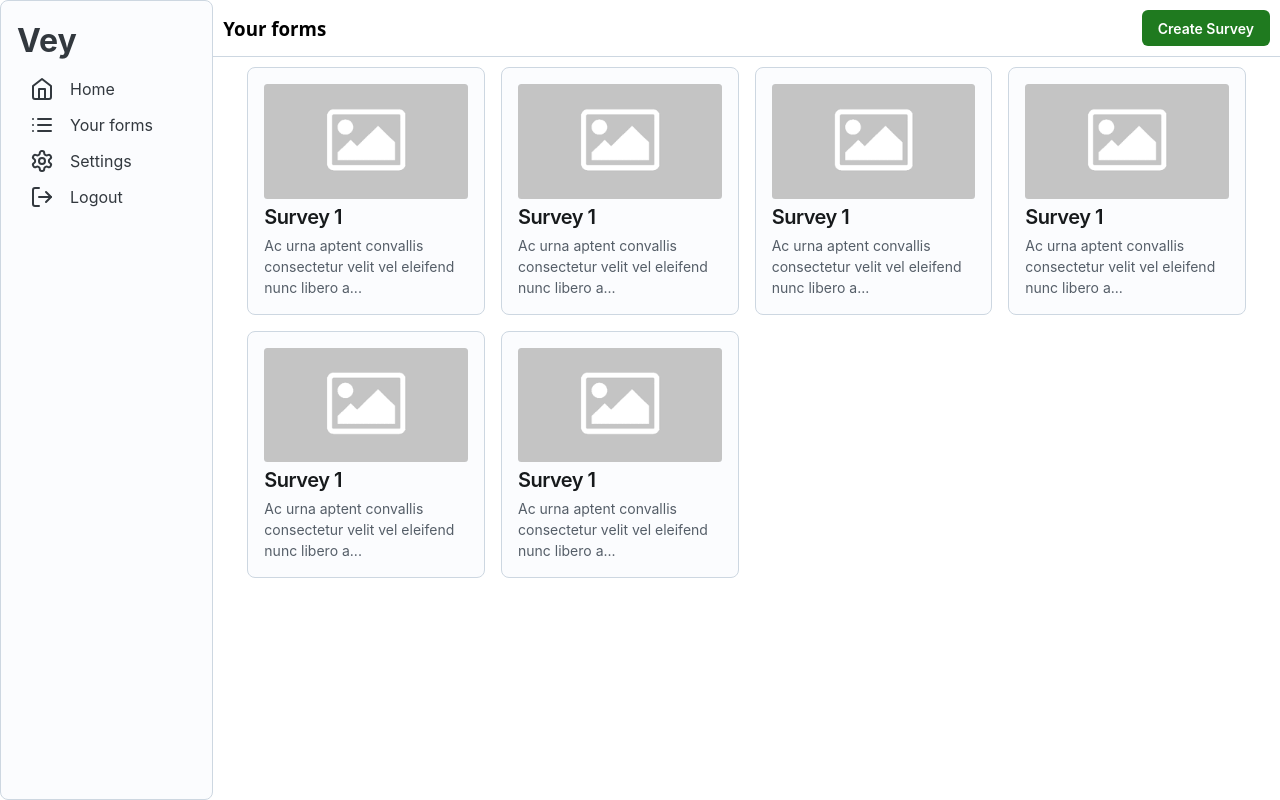
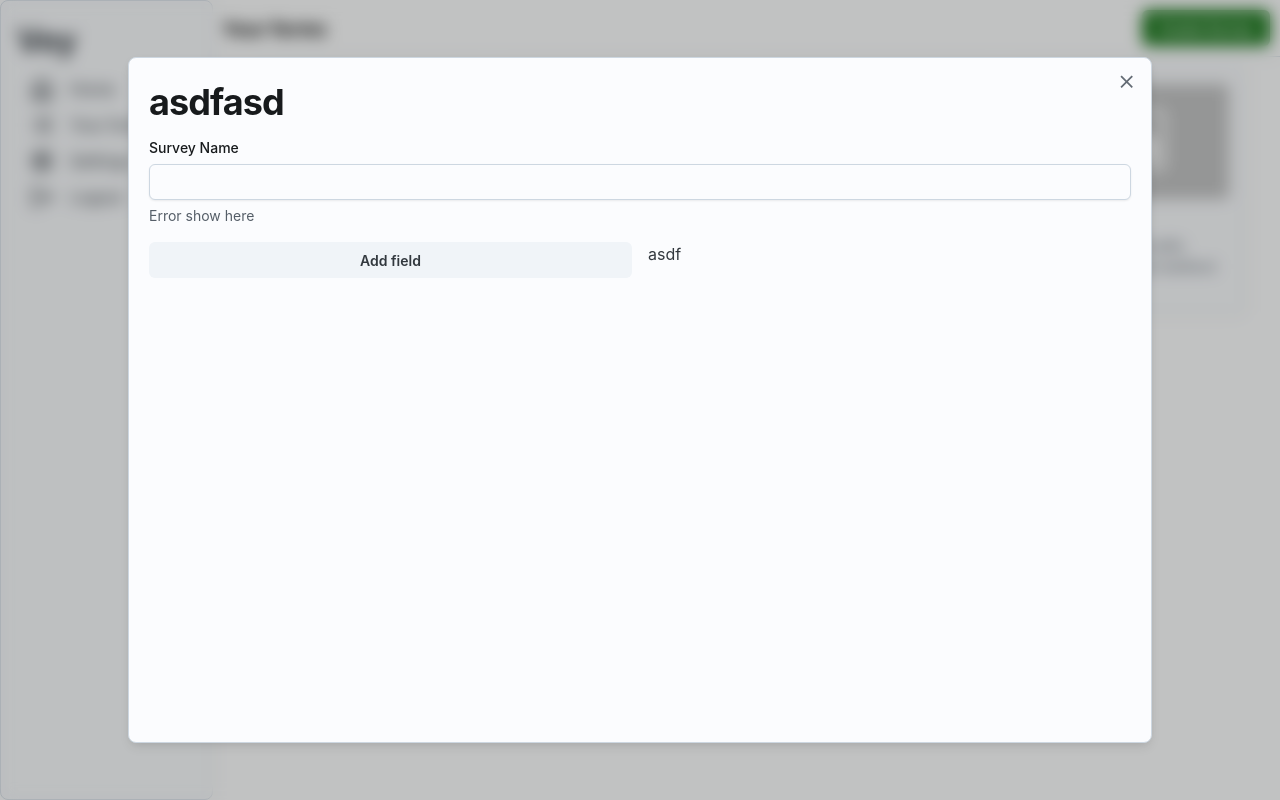
Before and after one commit to Lexpeee/survey-builder, a Next.js app: page /my-forms in a window 1280 px wide. Built offline with nearby package versions, Linux system fonts and the light colour scheme.

Commit message:
feat(app): Create survey modal

```diff
--- a/package.json
+++ b/package.json
@@ -22,6 +22,8 @@
     "next": "13.4.19",
     "react": "18.2.0",
     "react-dom": "18.2.0",
-    "typescript": "5.2.2"
+    "react-hook-form": "^7.46.1",
+    "typescript": "5.2.2",
+    "uuid": "^9.0.1"
   }
 }
--- /dev/null
+++ b/src/components/Modal/CreateSurvey.tsx
@@ -0,0 +1,201 @@
+import { styled } from '@/stitches.config'
+import {
+  Button,
+  ButtonGroup,
+  Card,
+  CardContent,
+  Divider,
+  FormControl,
+  FormHelperText,
+  FormLabel,
+  Grid,
+  Input,
+  Modal,
+  ModalClose,
+  ModalDialog,
+  Option,
+  Select,
+  Switch,
+  Sheet,
+  Tab,
+  TabList,
+  TabPanel,
+  Tabs,
+  Typography
+} from '@mui/joy'
+import {
+  Trash as TrashIcon
+} from 'lucide-react'
+import {
+  FC,
+  useEffect,
+  useState
+} from 'react'
+import { v4 as uuid } from 'uuid'
+
+type CreateSurveyModalProps = {
+  isOpen: boolean
+  onClose: () => void
+}
+
+const CreateSurveyModal: FC<CreateSurveyModalProps> = ({
+  isOpen,
+  onClose
+}) => {
+  const [step, setStep] = useState(0)
+
+  // form states
+  const [fields, setFields] = useState<any>([])
+
+  const addField = () => {
+    let defaultData = {
+      id: uuid(),
+      order: fields.length + 1,
+      name: "",
+      label: `Field ${fields.length}`,
+      type: 'text',
+      defaultValue: '',
+      options: [],
+      isFullScreen: false
+    }
+    // TODO: add logic to check if there are names existing
+    setFields(fields.concat(defaultData))
+  }
+
+  const removeField = (id: number) => {
+    setFields(prevState => prevState.filter((v:any) => v?.id !== id))
+  }
+
+  /** Main submit method */
+  const handleSubmitForm = () => {
+    let data = {}
+
+    console.log(data)
+  }
+
+  useEffect(()=>{
+    if (!isOpen) {
+      setFields([])
+    }
+  }, [isOpen])
+
+  return (
+    <Modal
+      keepMounted
+      open={isOpen}
+      onClose={onClose}
+    >
+      <ModalDialog
+        size={'md'}
+        variant={'outlined'}
+        minWidth={'80vw'}
+      >
+        <ModalClose/>
+        <Typography level="h1">asdfasd</Typography>
+        <Grid container spacing={2}>
+
+          <Grid xs={12}>
+            <FormControl error={false}>
+              <FormLabel>Survey Name</FormLabel>
+              <Input />
+              <FormHelperText>Error show here</FormHelperText>
+            </FormControl>
+          </Grid>
+
+          <Grid md={6}>
+            <FieldWrapper>
+              <Grid
+                container
+                spacing={1}
+                direction='column'
+              >
+                {fields.map((field, index) => {
+                  return <Grid  key={index} xs={12}>
+                    <Card>
+                      <CardContent
+                        orientation='horizontal'
+                        sx={{
+                          display: 'flex',
+                          justifyContent: 'space-between',
+                          alignItems: 'center'
+                        }}
+                      >
+                        <Typography level="title-sm">Field {index + 1}</Typography>
+                        <ButtonGroup>
+                          <Button
+                            size="sm"
+                            color="danger"
+                            variant="soft"
+                            startDecorator={<TrashIcon/>}
+                            onClick={() => removeField(field?.id)}
+                          >Remove</Button>
+                        </ButtonGroup>
+                      </CardContent>
+                      <Divider inset='context'/>
+                      <CardContent orientation="horizontal">
+                        <FormControl error={false}>
+                          <FormLabel>Form name</FormLabel>
+                          <Input />
+                        </FormControl>
+                        <Divider orientation="vertical"/>
+                        <FormControl error={false}>
+                          <FormLabel>Form Label</FormLabel>
+                          <Input />
+                        </FormControl>
+                      </CardContent>
+                      <Divider/>
+                      <CardContent>
+                        <FormControl error={false}>
+                          <FormLabel>Type</FormLabel>
+                          <Select defaultValue="text">
+                            <Option value="text">Text</Option>
+                            <Option value="email">Email</Option>
+                            <Option value="number">Number</Option>
+                            <Option value="checkbox">Checkbox</Option>
+                            <Option value="radio">Radio</Option>
+                          </Select>
+                        </FormControl>
+                        <FormControl>
+                          <Typography startDecorator={
+                            <Switch/>
+                          }>Fullscreen</Typography>
+                        </FormControl>
+                      </CardContent>
+                      {/* <Divider />
+                      <CardContent>
+                        <Typography>asdf</Typography>
+                      </CardContent> */}
+                    </Card>
+                  </Grid>
+                })}
+
+                <Grid xs={12}>
+                  <Button
+                    fullWidth
+                    variant="soft"
+                    color="neutral"
+                    onClick={addField}
+                  >
+                    Add {fields.length > 1 && 'another'} field
+                  </Button>
+                </Grid>
+
+              </Grid>
+
+            </FieldWrapper>
+
+          </Grid>
+          <Grid md={6}>asdf</Grid>
+        </Grid>
+      </ModalDialog>
+    </Modal>
+  )
+}
+
+export default CreateSurveyModal
+
+const FieldWrapper = styled('div', {
+  height: '60vh',
+  overflow: 'hidden',
+  overflowY: 'auto'
+})
--- a/src/pages/my-forms.tsx
+++ b/src/pages/my-forms.tsx
@@ -1,14 +1,15 @@
 import SurveyCardDisplay from '@/components/Card/SurveyCardDisplay'
+import CreateSurveyModal from '@/components/Modal/CreateSurvey'
 import ContentHeader from '@/components/global/ContentHeader'
 import { Content } from '@/styles'
 import {
   Container,
   Grid
 } from '@mui/joy'
+import { useState } from 'react'
 
 const MyFormsPage = () => {
-
-
+  const [isCreateSurveyModalOpen, setIsCreateSurveyModalOpen] = useState(true)
 
   return (
     <>
@@ -19,7 +20,7 @@ const MyFormsPage = () => {
             name: 'Create Survey',
             color: 'success',
             variant: 'solid',
-            onClick: () => console.log('creating survey')
+            onClick: () => setIsCreateSurveyModalOpen(true)
           }
         ]}
       />
@@ -51,8 +52,13 @@ const MyFormsPage = () => {
 
           </Grid>
         </Container>
+      </Content>
 
-      </Content>
+      <CreateSurveyModal
+        isOpen={isCreateSurveyModalOpen}
+        onClose={() => setIsCreateSurveyModalOpen(false)}
+      />
+
     </>
   )
 }
--- a/tsconfig.json
+++ b/tsconfig.json
@@ -7,6 +7,7 @@
     "strict": true,
     "forceConsistentCasingInFileNames": true,
     "noEmit": true,
+    "noImplicitAny": false,
     "esModuleInterop": true,
     "module": "esnext",
     "moduleResolution": "node",
```
Also changed, not shown: 1 other file (tests, documents, lock files or other folders).
